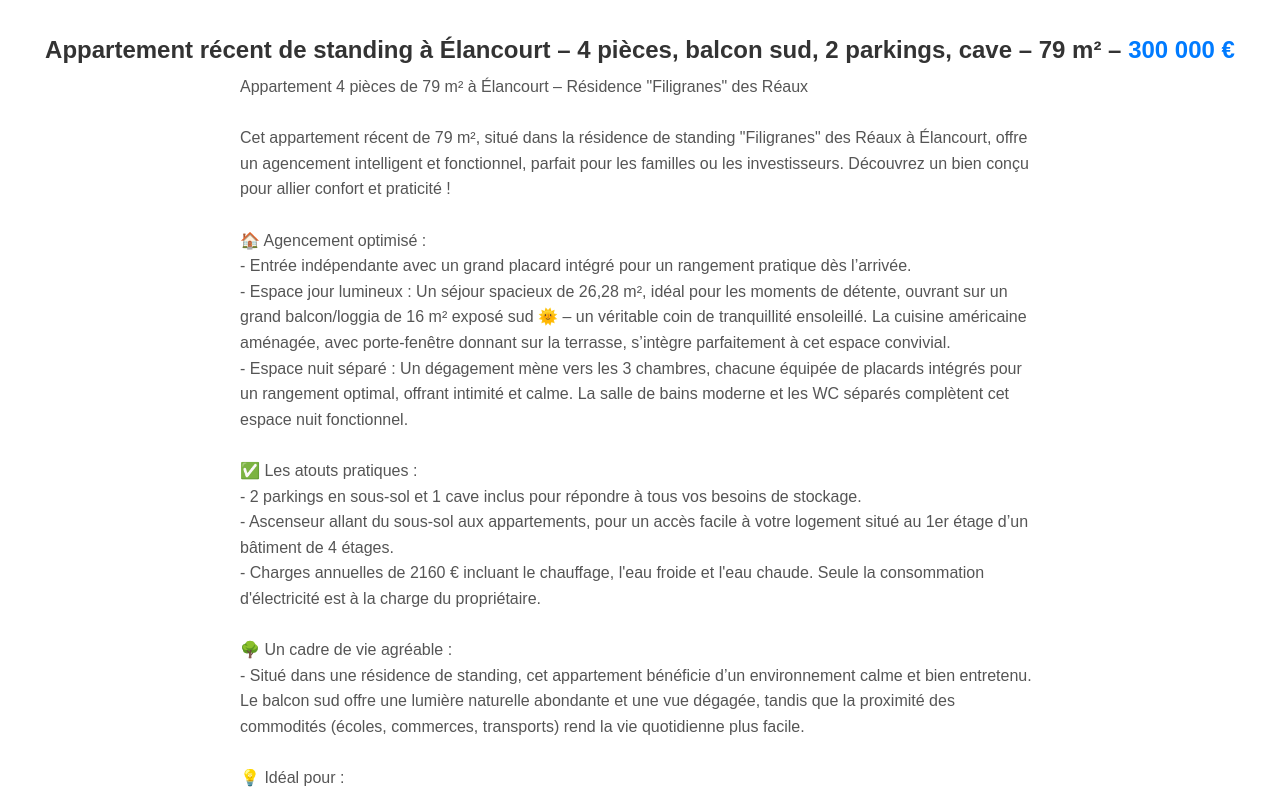
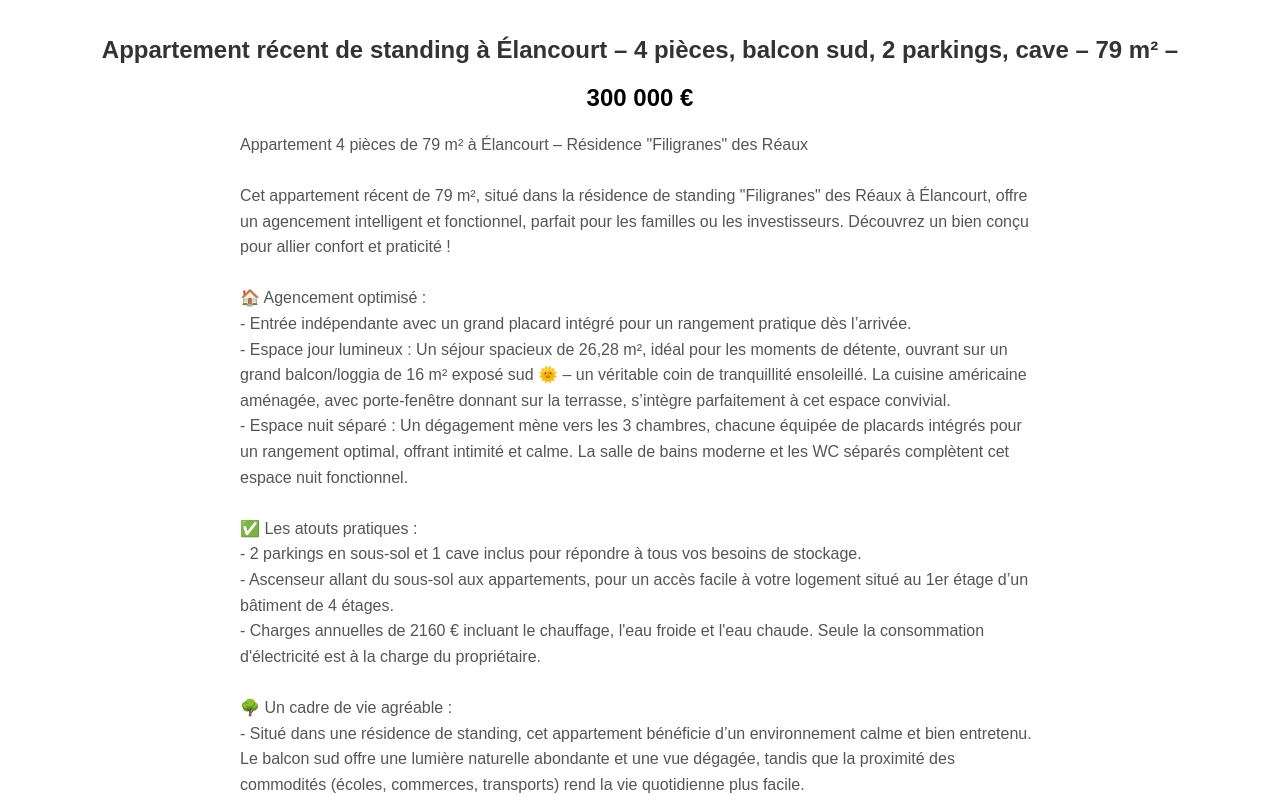
Before and after one commit to QzLP2P/Appartement, a plain HTML site: page index.html in a window 1280 px wide. Shown: the top 795 px of the page. Drawn offline with Linux system fonts and the light colour scheme.

Commit message:
fix price

```diff
--- a/index.html
+++ b/index.html
@@ -8,7 +8,7 @@
 </head>
    <!-- Titre et description -->
    <header>
-    <h1>Appartement récent de standing à Élancourt – 4 pièces, balcon sud, 2 parkings, cave – 79 m² – <span class="price">300 000 €</span></h1>
+    <h1>Appartement récent de standing à Élancourt – 4 pièces, balcon sud, 2 parkings, cave – 79 m² – <h2 class="price">300 000 €</h2></h1>
     <p class="description">
         Appartement 4 pièces de 79 m² à Élancourt – Résidence "Filigranes" des Réaux<br><br>
         Cet appartement récent de 79 m², situé dans la résidence de standing "Filigranes" des Réaux à Élancourt, offre un agencement intelligent et fonctionnel, parfait pour les familles ou les investisseurs. Découvrez un bien conçu pour allier confort et praticité !<br><br>
```
